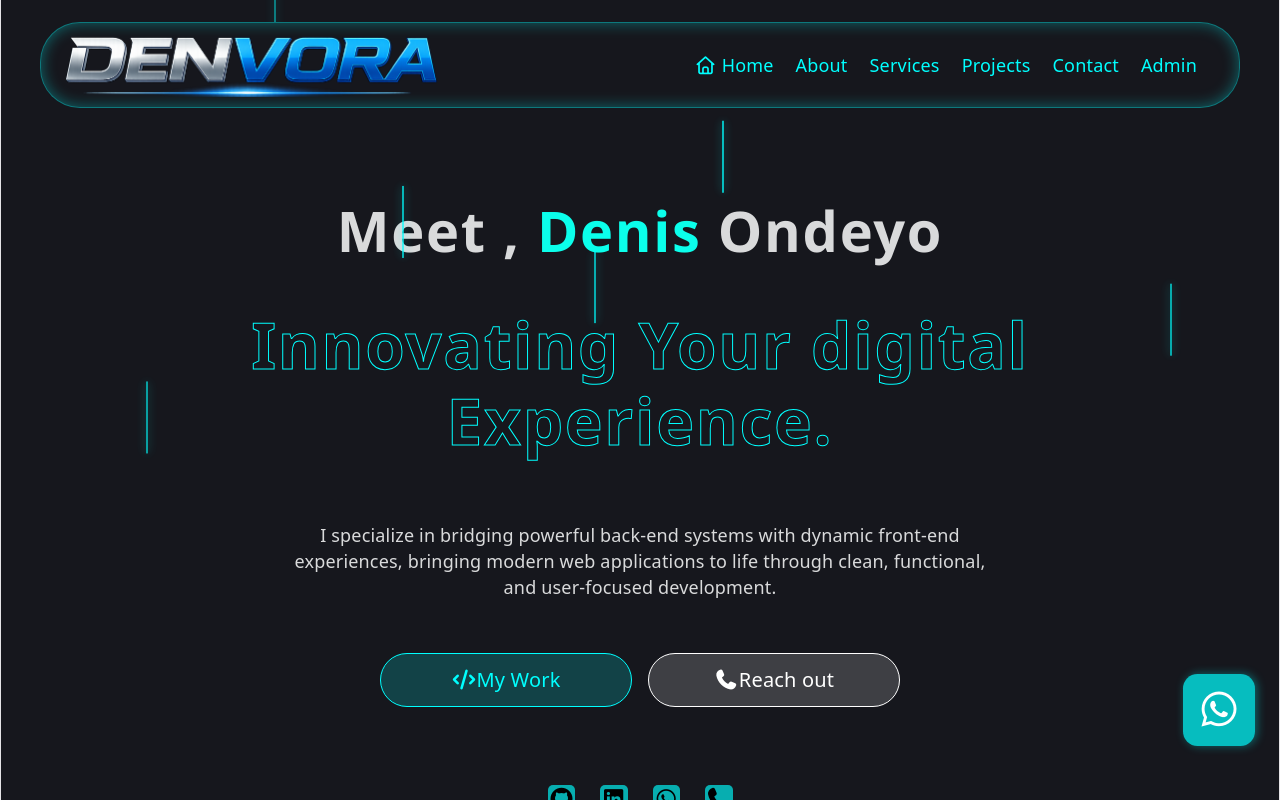
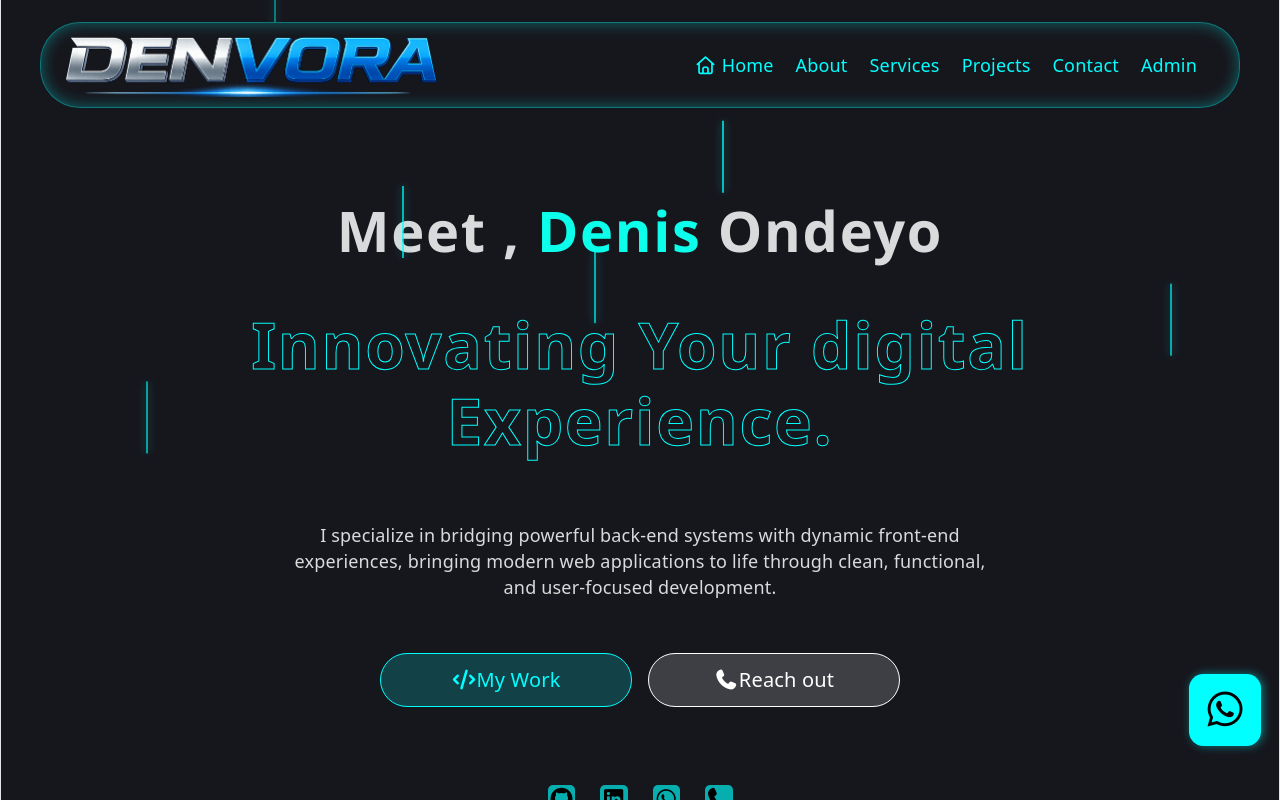
Before and after one commit to denisondeyo7-svg/DenTECH, a React app in the folder PORTFOLIO/: page / in a window 1280 px wide. Shown: the top 800 px of the page. Built offline with nearby package versions, Linux system fonts and the light colour scheme; the HTML template or start-up script is replaced by a standard one.

Commit message:
save changes

```diff
--- a/PORTFOLIO/src/App.css
+++ b/PORTFOLIO/src/App.css
@@ -512,7 +512,7 @@ nav a:hover{
 }
 
 .whatsapp{
-  box-shadow: 2px 0 10px rgba(0, 255, 255, 0.349);
+  box-shadow: 2px 0 10px rgba(0, 255, 255, 0.445);
 
   display: flex;
 
@@ -524,11 +524,11 @@ nav a:hover{
 
   z-index: 1000;
 
-  right: 25px;
+  right: 19px;
 
   bottom: 3rem;
 
-  background:  rgba(0, 255, 255, 0.719);
+  background:  rgb(0, 255, 255);
 
   border-radius: 20%;
 
@@ -544,7 +544,7 @@ nav a:hover{
 
   font-size: 40px;
 
-  color: #fff;
+  color: #000;
 
 }
 
```
